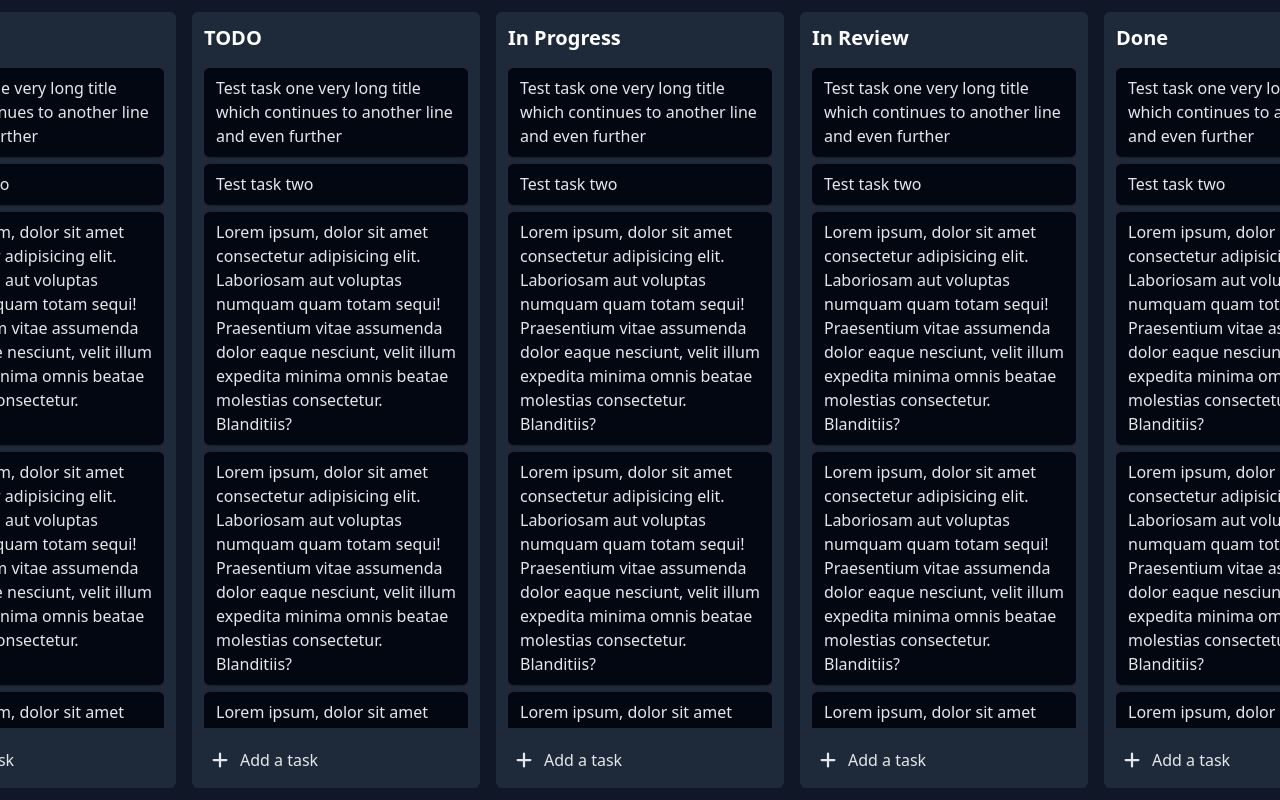
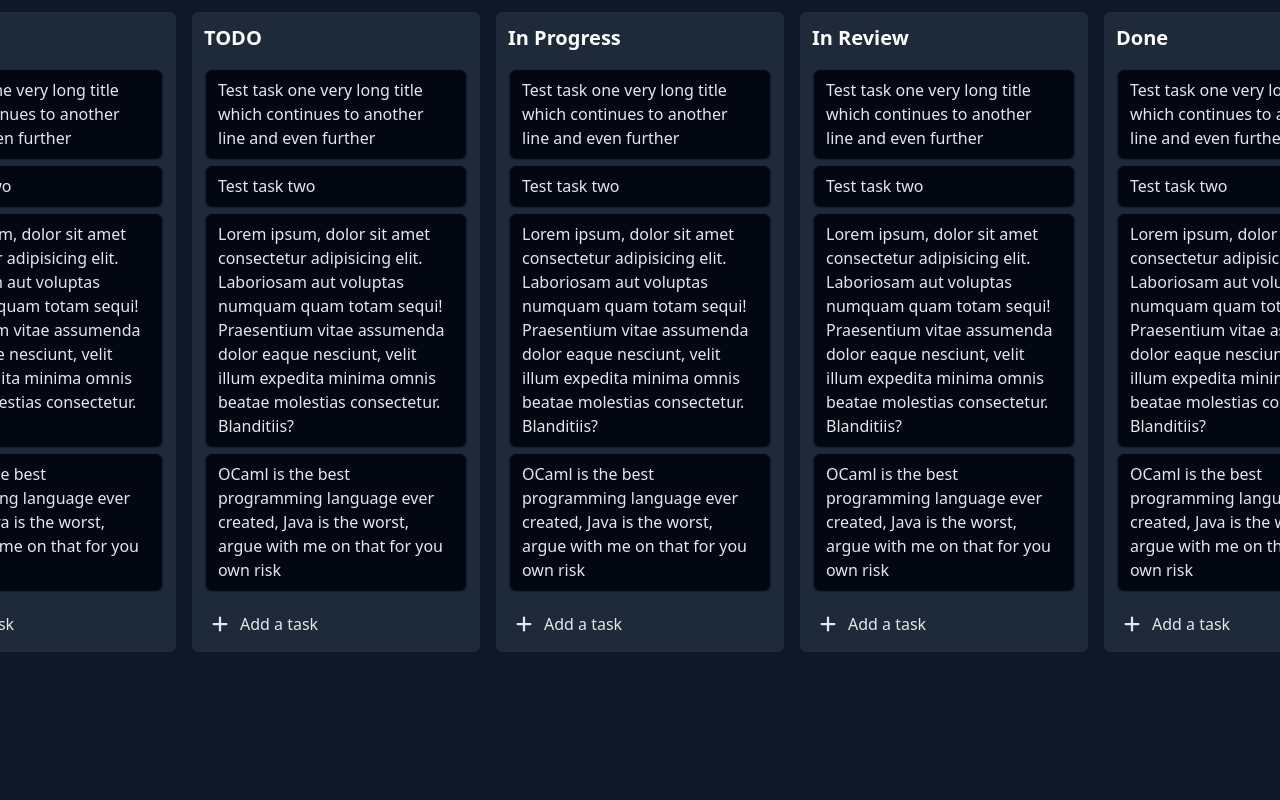
Before and after one commit to krios2146/task-tracker-frontend, a Vue app: page /board in a window 1280 px wide. Shown: the top 800 px of the page. Built offline with nearby package versions, Linux system fonts and the light colour scheme.

Commit message:
feat(board): add tasks hover effect

```diff
--- a/src/components/BoardList.vue
+++ b/src/components/BoardList.vue
@@ -7,8 +7,7 @@ const tasks = ref([
   'Test task one very long title which continues to another line and even further',
   'Test task two',
   'Lorem ipsum, dolor sit amet consectetur adipisicing elit. Laboriosam aut voluptas numquam quam totam sequi! Praesentium vitae assumenda dolor eaque nesciunt, velit illum expedita minima omnis beatae molestias consectetur. Blanditiis?',
-  'Lorem ipsum, dolor sit amet consectetur adipisicing elit. Laboriosam aut voluptas numquam quam totam sequi! Praesentium vitae assumenda dolor eaque nesciunt, velit illum expedita minima omnis beatae molestias consectetur. Blanditiis?',
-  'Lorem ipsum, dolor sit amet consectetur adipisicing elit. Laboriosam aut voluptas numquam quam totam sequi! Praesentium vitae assumenda dolor eaque nesciunt, velit illum expedita minima omnis beatae molestias consectetur. Blanditiis?'
+  'OCaml is the best programming language ever created, Java is the worst, argue with me on that for you own risk'
 ])
 </script>
 
@@ -18,7 +17,7 @@ const tasks = ref([
       <slot></slot>
     </h2>
 
-    <div class="flex flex-col gap-y-2 overflow-y-scroll pb-1 scrollbar-hidden">
+    <div class="flex flex-col gap-y-2 overflow-y-scroll p-0.5 scrollbar-hidden">
       <BoardListTask v-for="task in tasks" :key="task">{{ task }} </BoardListTask>
     </div>
 
--- a/src/components/BoardListTask.vue
+++ b/src/components/BoardListTask.vue
@@ -1,7 +1,9 @@
 <script setup lang="ts"></script>
 
 <template>
-  <div class="p-2 px-3 rounded-md bg-gray-950 shadow-xs shadow-black hover:">
+  <div
+    class="p-2 px-3 rounded-md bg-gray-950 shadow-xs shadow-black hover:cursor-pointer hover:ring-blue-500 hover:ring"
+  >
     <p class="text-gray-200 select-none">
       <slot></slot>
     </p>
```
